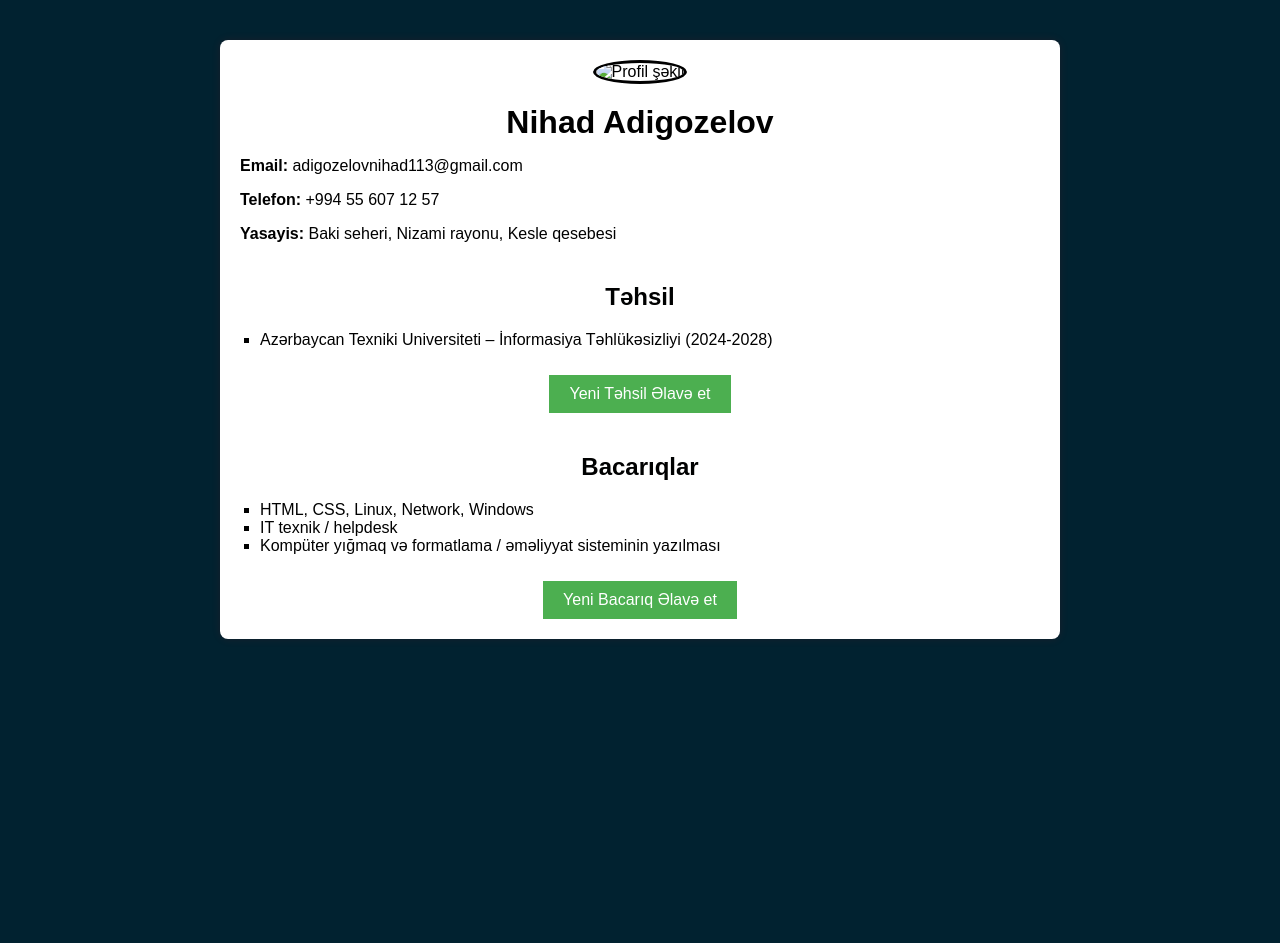
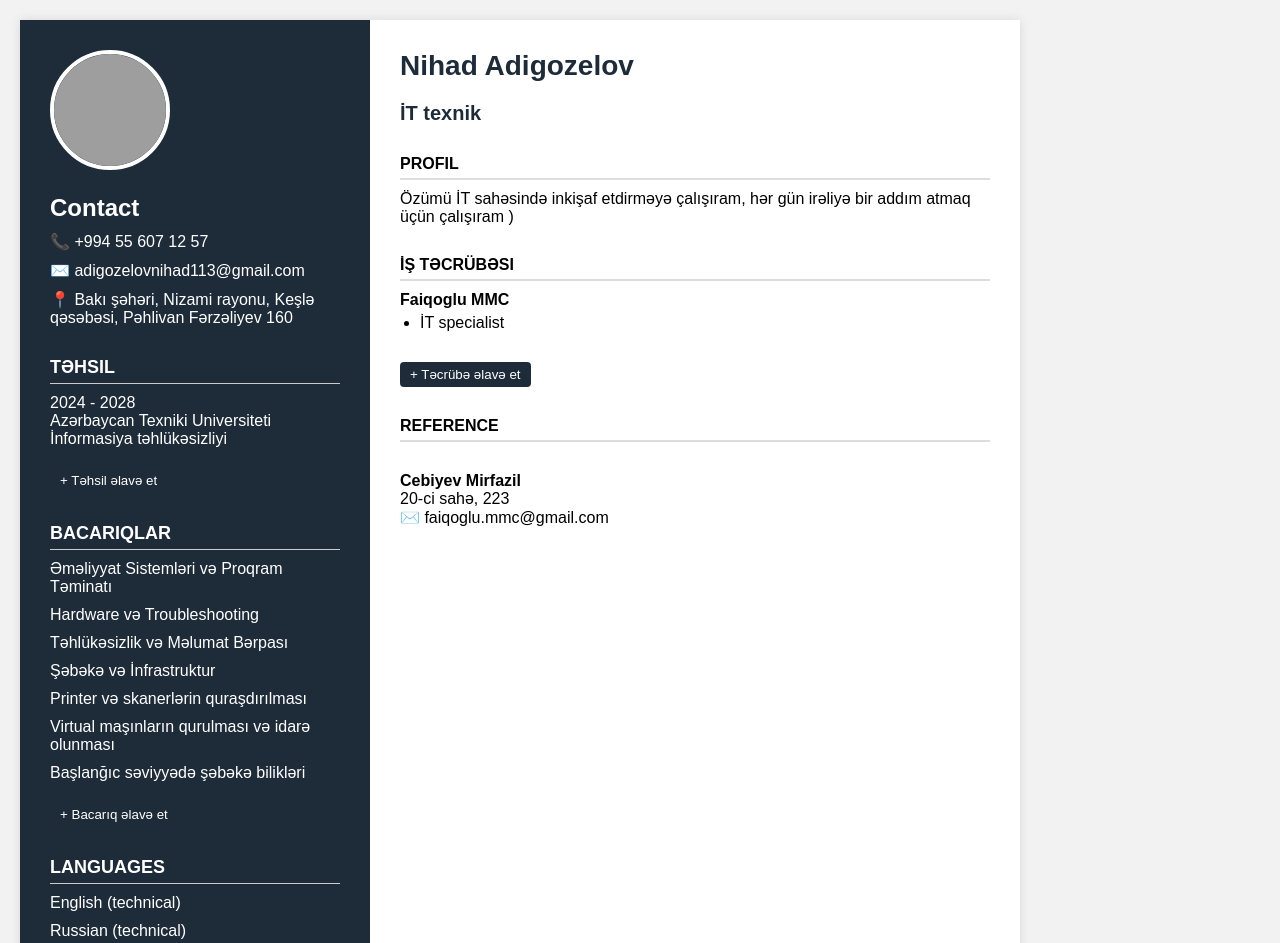
Before and after one commit to Ad1gozalovNihad/Nihad-Adigozelov-CV, a plain HTML site: page code2.html in a window 1280 px wide. Shown: the top 943 px of the page. Before the commit the page ends 800 px from the top, so only its background shows below. Drawn offline with Linux system fonts and the light colour scheme; grey boxes are pictures that could not be loaded.

Commit message:
Update code2.html

```diff
--- a/code2.html
+++ b/code2.html
@@ -1,111 +1,213 @@
 <!DOCTYPE html>
-<html lang="az">
+<html lang="en">
 <head>
-  <meta charset="UTF-8">
-  <meta name="viewport" content="width=device-width, initial-scale=1.0">
-  <title>Adigozelov Nihad CV</title>
-
+  <meta charset="UTF-8" />
+  <meta name="viewport" content="width=device-width, initial-scale=1.0"/>
+  <title>Nihad Adigozelovun CV-si</title>
   <style>
-    body {
-      font-family: Arial, sans-serif;
-      background-color: #012230;
-      color: #000000;
+    * {
+      box-sizing: border-box;
       margin: 0;
       padding: 0;
+      font-family: 'Arial', sans-serif;
     }
 
-    .CVnin_ici {
-      width: 80%;
-      max-width: 800px;
-      margin: 40px auto;
-      background-color: #fff;
+    body {
+      display: flex;
+      min-height: 100vh;
+      background: #f2f2f2;
       padding: 20px;
-      border-radius: 8px;
-      box-shadow: 0px 0px 10px rgba(255, 5, 5, 0.1);
-      text-align: center;
     }
 
-    .profil_sekli {
-      width: 150px;
-      height: 150px;
+    .container {
+      display: flex;
+      max-width: 1000px;
+      width: 100%;
+      background: white;
+      box-shadow: 0 0 10px rgba(0,0,0,0.1);
+    }
+
+    .sidebar {
+      width: 35%;
+      background: #1e2c3a;
+      color: white;
+      padding: 30px;
+    }
+
+    .profile-pic {
+      width: 120px;
+      height: 120px;
       border-radius: 50%;
       object-fit: cover;
+      border: 4px solid white;
       margin-bottom: 20px;
-      border: 3px solid #000000;
     }
 
-    h1 {
-      color: #000000;
-      margin: 0;
+    .sidebar h2, .sidebar p, .sidebar li {
+      margin-bottom: 10px;
     }
 
-    h2 {
-      margin-top: 40px;
-      color: #000101;
+    .sidebar h3 {
+      margin: 30px 0 10px;
+      font-size: 18px;
+      text-transform: uppercase;
+      border-bottom: 1px solid #ccc;
+      padding-bottom: 5px;
     }
 
-    ul {
-      list-style-type: square;
-      padding-left: 20px;
-      text-align: left;
+    .sidebar ul {
+      list-style: none;
+      padding-left: 0;
     }
 
-    p {
-      text-align: left;
+    .main {
+      width: 65%;
+      padding: 30px;
+    }
+
+    .main h1 {
+      font-size: 28px;
+      color: #1e2c3a;
+    }
+
+    .main h2 {
+      font-size: 20px;
+      margin: 20px 0 10px;
+      color: #1e2c3a;
+    }
+
+    .section-title {
+      text-transform: uppercase;
+      font-weight: bold;
+      margin: 30px 0 10px;
+      border-bottom: 2px solid #ddd;
+      padding-bottom: 5px;
+    }
+
+    .job {
+      margin-bottom: 20px;
+    }
+
+    .job h4 {
+      margin-bottom: 5px;
+    }
+
+    .job ul {
+      list-style: disc;
+      padding-left: 20px;
+    }
+
+    .reference {
+      margin-top: 30px;
     }
 
     .add-btn {
-      background-color: #4CAF50;
+      margin-top: 10px;
+      padding: 5px 10px;
+      background-color: #1e2c3a;
       color: white;
-      padding: 10px 20px;
-      margin-top: 10px;
       border: none;
       cursor: pointer;
-      font-size: 16px;
+      border-radius: 4px;
     }
 
     .add-btn:hover {
-      background-color: #45a049;
+      background-color: #2d3d4f;
+    }
+
+    input, textarea {
+      width: 100%;
+      margin: 10px 0;
+      padding: 5px;
+      font-size: 14px;
     }
   </style>
 </head>
+<body>
+  <div class="container">
+    <div class="sidebar">
+      <img class="profile-pic" src="https://deommarket.com/web/image/product.template/36/image_1024?unique=1bcfe7b" alt="Profile Picture">
+      <h2>Contact</h2>
+      <p>📞 +994 55 607 12 57</p>
+      <p>✉️ adigozelovnihad113@gmail.com</p>
+      <p>📍 Bakı şəhəri, Nizami rayonu, Keşlə qəsəbəsi, Pəhlivan Fərzəliyev 160</p>
 
+      <h3>Təhsil</h3>
+      <div id="education-list">
+        <p>2024 - 2028<br>Azərbaycan Texniki Universiteti<br>İnformasiya təhlükəsizliyi</p>
+      </div>
+      <button class="add-btn" onclick="addEducation()">+ Təhsil əlavə et</button>
 
-<body>
-  <div class="CVnin_ici">
+      <h3>Bacarıqlar</h3>
+      <ul id="skills-list">
+        <li>Əməliyyat Sistemləri və Proqram Təminatı</li>
+        <li>Hardware və Troubleshooting</li>
+        <li>Təhlükəsizlik və Məlumat Bərpası</li>
+        <li>Şəbəkə və İnfrastruktur</li>
+        <li>Printer və skanerlərin quraşdırılması</li>
+        <li>Virtual maşınların qurulması və idarə olunması</li>
+        <li>Başlanğıc səviyyədə şəbəkə bilikləri</li>
+      </ul>
+      <button class="add-btn" onclick="addSkill()">+ Bacarıq əlavə et</button>
 
-    <img class="profil_sekli" src="profile (2).jpg" alt="Profil şəkli">
+      <h3>Languages</h3>
+      <ul>
+        <li>English (technical)</li>
+        <li>Russian (technical)</li>
+      </ul>
+    </div>
+    <div class="main">
+      <h1>Nihad <strong>Adigozelov</strong></h1>
+      <h2>İT texnik</h2>
 
-    <h1>Nihad Adigozelov</h1>
-    <p><strong>Email:</strong> adigozelovnihad113@gmail.com</p>
-    <p><strong>Telefon:</strong> +994 55 607 12 57</p>
-    <p><strong>Yasayis:</strong> Baki seheri, Nizami rayonu, Kesle qesebesi </p>
+      <div class="section-title">Profil</div>
+      <p>Özümü İT sahəsində inkişaf etdirməyə çalışıram, hər gün irəliyə bir addım atmaq üçün çalışıram )</p>
 
-    <h2>Təhsil</h2>
-    <ul id="education-list">
-      <li>Azərbaycan Texniki Universiteti – İnformasiya Təhlükəsizliyi (2024-2028)</li>
-    </ul>
-    <button class="add-btn" onclick="addItem('education')">Yeni Təhsil Əlavə et</button>
+      <div class="section-title">İş Təcrübəsi</div>
+      <div id="work-experience">
+        <div class="job">
+          <h4>Faiqoglu MMC</h4>
+          <ul>
+            <li>İT specialist</li>
+          </ul>
+        </div>
+      </div>
+      <button class="add-btn" onclick="addExperience()">+ Təcrübə əlavə et</button>
 
-    <h2>Bacarıqlar</h2>
-    <ul id="skills-list">
-      <li>HTML, CSS, Linux, Network, Windows</li>
-      <li>IT texnik / helpdesk</li>
-      <li>Kompüter yığmaq və formatlama / əməliyyat sisteminin yazılması</li>
-    </ul>
-    <button class="add-btn" onclick="addItem('skills')">Yeni Bacarıq Əlavə et</button>
+      <div class="section-title">Reference</div>
+      <div class="reference">
+        <p><strong>Cebiyev Mirfazil</strong><br>20-ci sahə, 223<br>✉️ faiqoglu.mmc@gmail.com</p>
+      </div>
+    </div>
   </div>
 
   <script>
-    // Sadələşdirilmiş JavaScript funksiyası
-    function addItem(type) {
-      var newItem = prompt('Yeni məlumat əlavə et:');
-      if (newItem) {
-        var listId = type === 'education' ? 'education-list' : 'skills-list';
-        var list = document.getElementById(listId);
-        var li = document.createElement('li');
-        li.textContent = newItem;
-        list.appendChild(li);
+    function addEducation() {
+      const education = prompt("Yeni təhsil məlumatı daxil edin (məsələn: 2025 - 2029\\nUniversitet\\nİxtisas)");
+      if (education) {
+        const p = document.createElement("p");
+        p.textContent = education;
+        document.getElementById("education-list").appendChild(p);
+      }
+    }
+
+    function addSkill() {
+      const skill = prompt("Yeni bacarıq daxil edin:");
+      if (skill) {
+        const li = document.createElement("li");
+        li.textContent = skill;
+        document.getElementById("skills-list").appendChild(li);
+      }
+    }
+
+    function addExperience() {
+      const company = prompt("Şirkətin adını daxil edin:");
+      const position = prompt("Vəzifəni daxil edin:");
+      if (company && position) {
+        const div = document.createElement("div");
+        div.className = "job";
+        div.innerHTML = `<h4>${company}</h4><ul><li>${position}</li></ul>`;
+        document.getElementById("work-experience").appendChild(div);
       }
     }
   </script>
```
